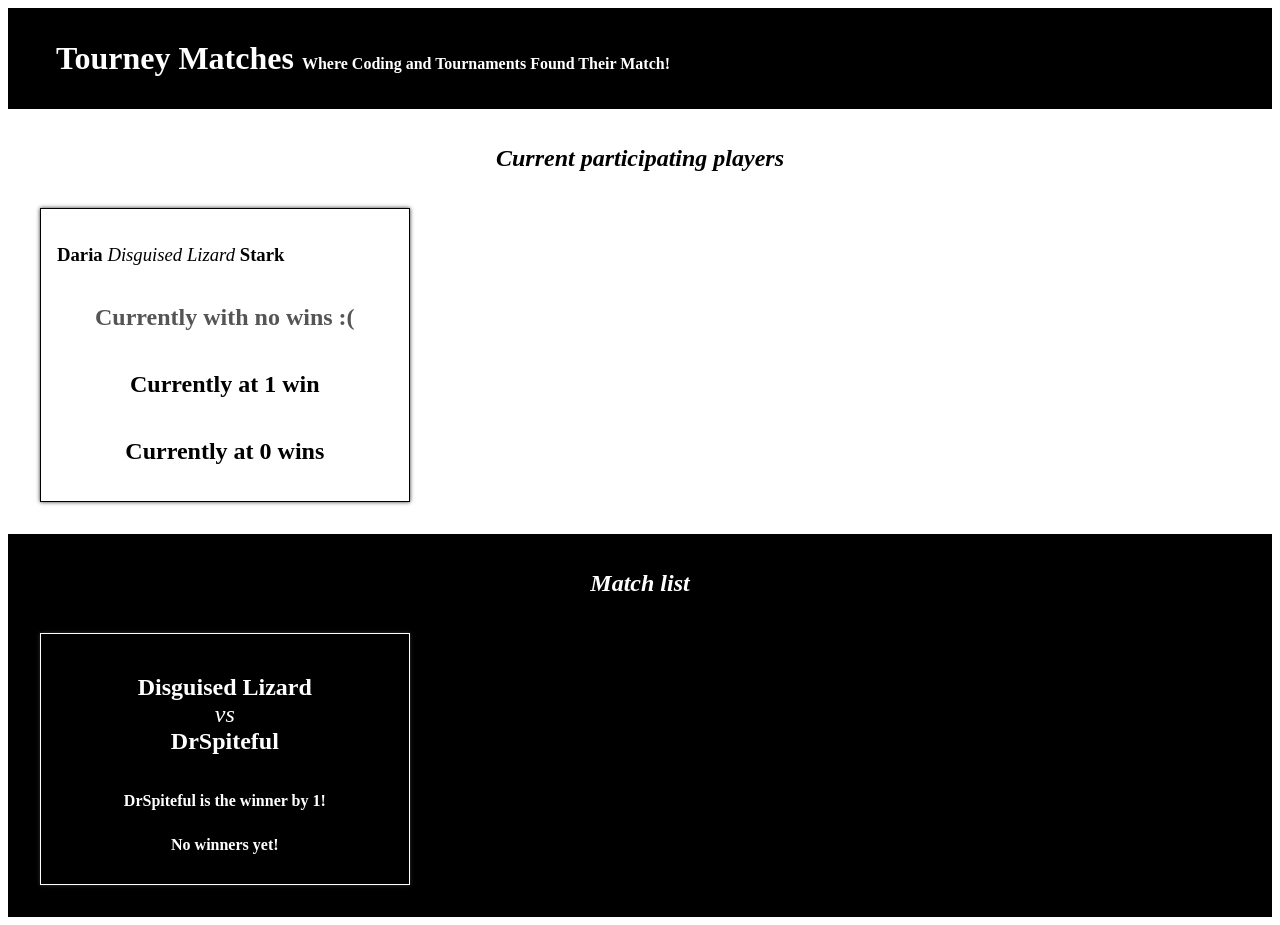
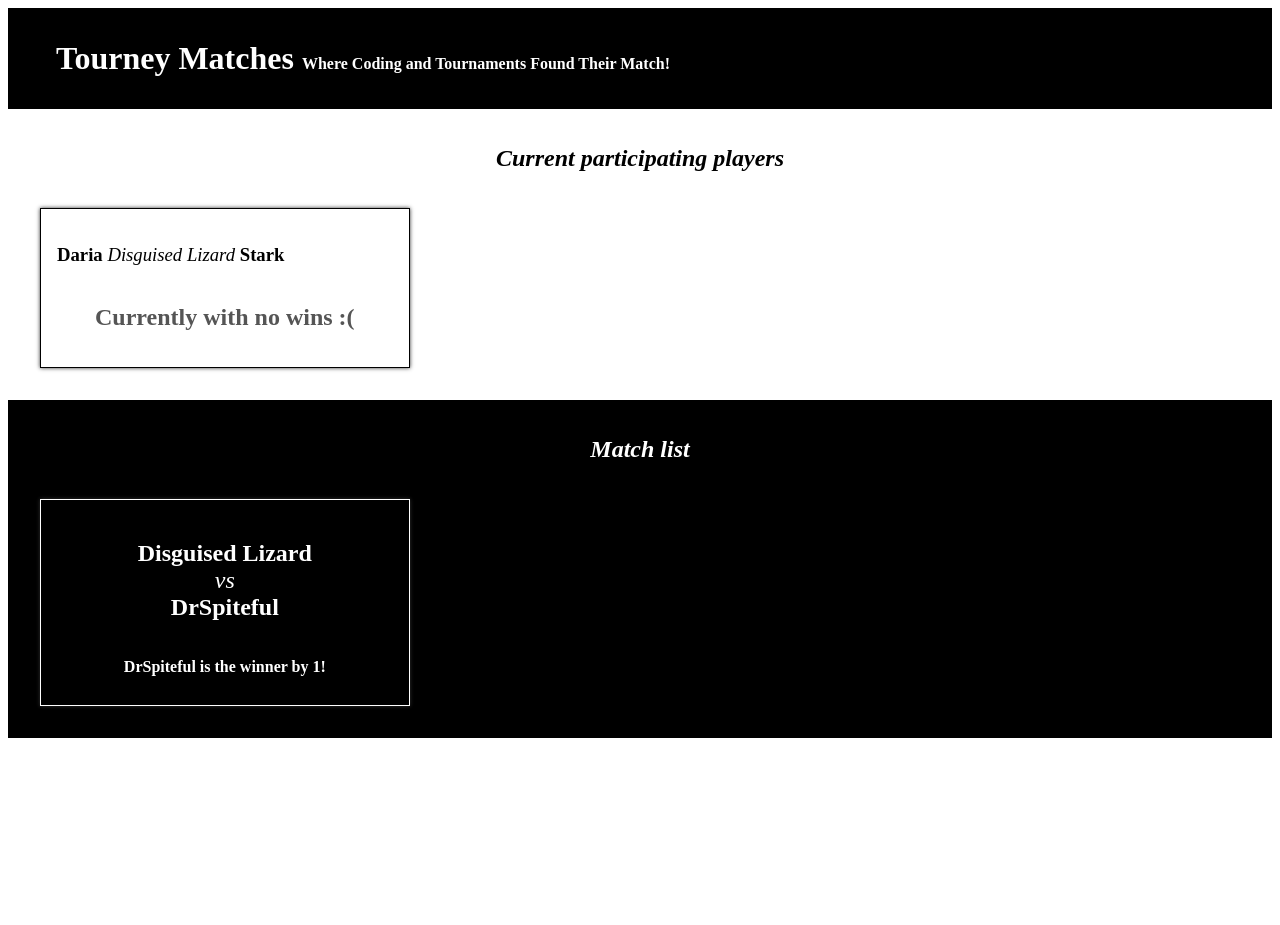
Before and after one commit to rebeccaariss/tourney-matches, a React (Create React App) app: page / in a window 1280 px wide. After the commit the page ends 800 px from the top, so only its background shows below. Built offline with nearby package versions, Linux system fonts and the light colour scheme.

Commit message:
Implement conditional rendering

```diff
--- a/src/components/Match.js
+++ b/src/components/Match.js
@@ -5,10 +5,7 @@ function Match(props) {
   return (
     <article className="Match">
       <h1>{players[0]} <span>vs</span> {players[1]}</h1>
-      {/* To be shown when there is a winner: */}
-      <h2>{winner} is the winner by {scoreDifference}!</h2>
-      {/* To be shown when there is no winner: */}
-      <h2>No winners yet!</h2>
+      {winner ? <h2>{winner} is the winner by {scoreDifference}!</h2> : <h2>No winners yet!</h2>}
     </article>
   );
 }
--- a/src/components/Player.js
+++ b/src/components/Player.js
@@ -1,16 +1,14 @@
 function Player(props) {
 
   const { gamerTag, firstName, lastName, wins } = props;
-
   return (
     <article className="Player">
       <h1>{firstName} <span>{gamerTag}</span> {lastName}</h1>
-      {/* To be shown when there are no wins */}
-      <h2 className="zero">Currently with no wins :(</h2>
-      {/* To be shown when there is 1 win */}
-      <h2>Currently at 1 win</h2>
-      {/* To be shown when there is more than one win */}
-      <h2>Currently at {wins} wins</h2>
+      {/* This is short circuit evaluation – if the condition left of '&&' resolves to
+      false, the h2 will not be rendered at all: */}
+      {wins === 0 && <h2 className="zero">Currently with no wins :(</h2>}
+      {wins === 1 && <h2>Currently at 1 win</h2>}
+      {wins > 1 && <h2>Currently at {wins} wins</h2>}
     </article>
   );
 }
```
